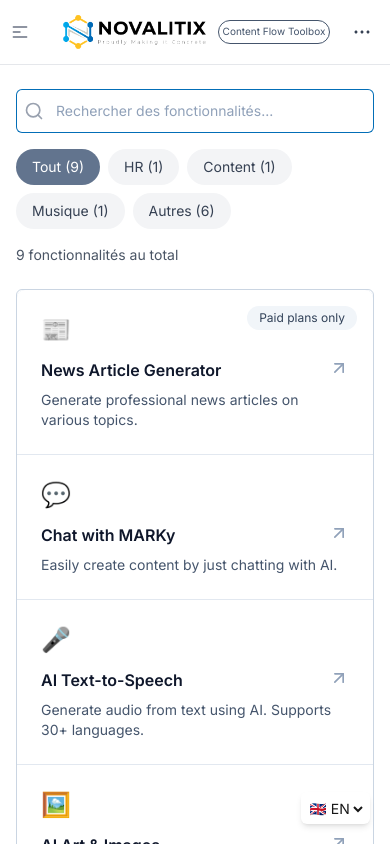
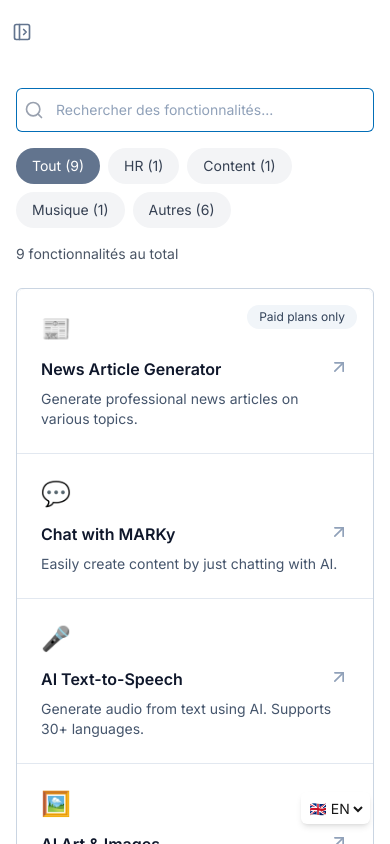
Before and after one commit to Rushclin/content-flow, a Next.js app: page /home in a window 390 px wide. Shown: the top 844 px of the page. Built offline with nearby package versions, Linux system fonts and the light colour scheme.

Commit message:
update header of dashboard

```diff
--- a/src/layout/dashboard/Header.tsx
+++ b/src/layout/dashboard/Header.tsx
@@ -1,11 +1,12 @@
-import Logo from "@/components/common/Logo";
 import { useSidebar } from "@/context/SidebarContext";
-import React, { useState, useEffect, useRef } from "react";
+import { PanelLeftOpen } from "lucide-react";
+import React, { useEffect, useRef } from "react";
 
-const Header: React.FC = () => {
-  const [isApplicationMenuOpen, setApplicationMenuOpen] = useState(false);
-
-  const { isMobileOpen, toggleSidebar, toggleMobileSidebar } = useSidebar();
+interface HeaderProps {
+  actions?: React.ReactNode;
+}
+const Header: React.FC<HeaderProps> = ({ actions }) => {
+  const { toggleSidebar, toggleMobileSidebar } = useSidebar();
 
   const handleToggle = () => {
     if (window.innerWidth >= 1024) {
@@ -15,9 +16,6 @@
     }
   };
 
-  const toggleApplicationMenu = () => {
-    setApplicationMenuOpen(!isApplicationMenuOpen);
-  };
   const inputRef = useRef<HTMLInputElement>(null);
 
   useEffect(() => {
@@ -36,79 +34,18 @@
   }, []);
 
   return (
-    <header className="sticky top-0 flex w-full bg-white border-gray-200 z-99999 lg:border-b">
+    <header className="sticky top-0 flex w-full bg-white border-gray-200 z-99999">
       <div className="flex flex-col items-center justify-between grow lg:flex-row lg:px-6">
-        <div className="flex items-center justify-between w-full gap-2 px-3 py-3 border-b border-gray-200 sm:gap-4 lg:justify-normal lg:border-b-0 lg:px-0 lg:py-4">
+        <div className="flex items-center justify-between w-full gap-2 px-3 py-3 sm:gap-4 lg:px-0 lg:py-4">
           <button
-            className="items-center justify-center w-10 h-10 text-gray-500 border-gray-200 rounded-lg z-99999 lg:flex lg:h-11 lg:w-11 lg:border"
+            className="items-center justify-center w-10 h-10  z-99999 lg:flex lg:h-11 lg:w-11 cursor-pointer"
             onClick={handleToggle}
             aria-label="Toggle Sidebar"
           >
-            {/* TDO-Corriger  */}
-            {isMobileOpen ? (
-              <svg
-                width="24"
-                height="24"
-                viewBox="0 0 24 24"
-                fill="none"
-                xmlns="http://www.w3.org/2000/svg"
-              >
-                <path
-                  fillRule="evenodd"
-                  clipRule="evenodd"
-                  d="M6.21967 7.28131C5.92678 6.98841 5.92678 6.51354 6.21967 6.22065C6.51256 5.92775 6.98744 5.92775 7.28033 6.22065L11.999 10.9393L16.7176 6.22078C17.0105 5.92789 17.4854 5.92788 17.7782 6.22078C18.0711 6.51367 18.0711 6.98855 17.7782 7.28144L13.0597 12L17.7782 16.7186C18.0711 17.0115 18.0711 17.4863 17.7782 17.7792C17.4854 18.0721 17.0105 18.0721 16.7176 17.7792L11.999 13.0607L7.28033 17.7794C6.98744 18.0722 6.51256 18.0722 6.21967 17.7794C5.92678 17.4865 5.92678 17.0116 6.21967 16.7187L10.9384 12L6.21967 7.28131Z"
-                  fill="currentColor"
-                />
-              </svg>
-            ) : (
-              <svg
-                width="16"
-                height="12"
-                viewBox="0 0 16 12"
-                fill="none"
-                xmlns="http://www.w3.org/2000/svg"
-              >
-                <path
-                  fillRule="evenodd"
-                  clipRule="evenodd"
-                  d="M0.583252 1C0.583252 0.585788 0.919038 0.25 1.33325 0.25H14.6666C15.0808 0.25 15.4166 0.585786 15.4166 1C15.4166 1.41421 15.0808 1.75 14.6666 1.75L1.33325 1.75C0.919038 1.75 0.583252 1.41422 0.583252 1ZM0.583252 11C0.583252 10.5858 0.919038 10.25 1.33325 10.25L14.6666 10.25C15.0808 10.25 15.4166 10.5858 15.4166 11C15.4166 11.4142 15.0808 11.75 14.6666 11.75L1.33325 11.75C0.919038 11.75 0.583252 11.4142 0.583252 11ZM1.33325 5.25C0.919038 5.25 0.583252 5.58579 0.583252 6C0.583252 6.41421 0.919038 6.75 1.33325 6.75L7.99992 6.75C8.41413 6.75 8.74992 6.41421 8.74992 6C8.74992 5.58579 8.41413 5.25 7.99992 5.25L1.33325 5.25Z"
-                  fill="currentColor"
-                />
-              </svg>
-            )}
+            <PanelLeftOpen className="h-5 w-5 text-slate-500 hover:text-slate-700 transition-colors" />
           </button>
 
-          <Logo size={150} className="lg:hidden" />
-
-          <button
-            onClick={toggleApplicationMenu}
-            className="flex items-center justify-center w-10 h-10 text-gray-700 rounded-lg z-99999 hover:bg-gray-100 lg:hidden"
-          >
-            <svg
-              width="24"
-              height="24"
-              viewBox="0 0 24 24"
-              fill="none"
-              xmlns="http://www.w3.org/2000/svg"
-            >
-              <path
-                fillRule="evenodd"
-                clipRule="evenodd"
-                d="M5.99902 10.4951C6.82745 10.4951 7.49902 11.1667 7.49902 11.9951V12.0051C7.49902 12.8335 6.82745 13.5051 5.99902 13.5051C5.1706 13.5051 4.49902 12.8335 4.49902 12.0051V11.9951C4.49902 11.1667 5.1706 10.4951 5.99902 10.4951ZM17.999 10.4951C18.8275 10.4951 19.499 11.1667 19.499 11.9951V12.0051C19.499 12.8335 18.8275 13.5051 17.999 13.5051C17.1706 13.5051 16.499 12.8335 16.499 12.0051V11.9951C16.499 11.1667 17.1706 10.4951 17.999 10.4951ZM13.499 11.9951C13.499 11.1667 12.8275 10.4951 11.999 10.4951C11.1706 10.4951 10.499 11.1667 10.499 11.9951V12.0051C10.499 12.8335 11.1706 13.5051 11.999 13.5051C12.8275 13.5051 13.499 12.8335 13.499 12.0051V11.9951Z"
-                fill="currentColor"
-              />
-            </svg>
-          </button>
-        </div>
-        <div
-          className={`${
-            isApplicationMenuOpen ? "flex" : "hidden"
-          } items-center justify-between w-full gap-4 px-5 py-4 lg:flex shadow-theme-md lg:justify-end lg:px-0 lg:shadow-none`}
-        >
-          <div className="flex items-center gap-2 2xsm:gap-3">
-            {/* TODO-Placer les elements ici */}
-          </div>
-          {/* TODO-Placer les elements ici */}
+          {actions}
         </div>
       </div>
     </header>
--- a/src/layout/dashboard/index.tsx
+++ b/src/layout/dashboard/index.tsx
@@ -11,12 +11,14 @@
   children: React.ReactNode;
   title?: string;
   description?: string;
+  actions?: React.ReactNode;
 }
 
 const DashboardLayout: React.FC<DashboardLayoutProps> = ({
   children,
   description,
   title,
+  actions
 }) => {
   const { isExpanded, isHovered, isMobileOpen } = useSidebar();
 
@@ -51,7 +53,7 @@
       <div
         className={`flex-1 transition-all  duration-300 ease-in-out ${mainContentMargin}`}
       >
-        <Header />
+        <Header actions={actions} />
         <div className="p-4 mx-auto max-w-(--breakpoint-2xl) md:p-6">
           {children}
         </div>
```
